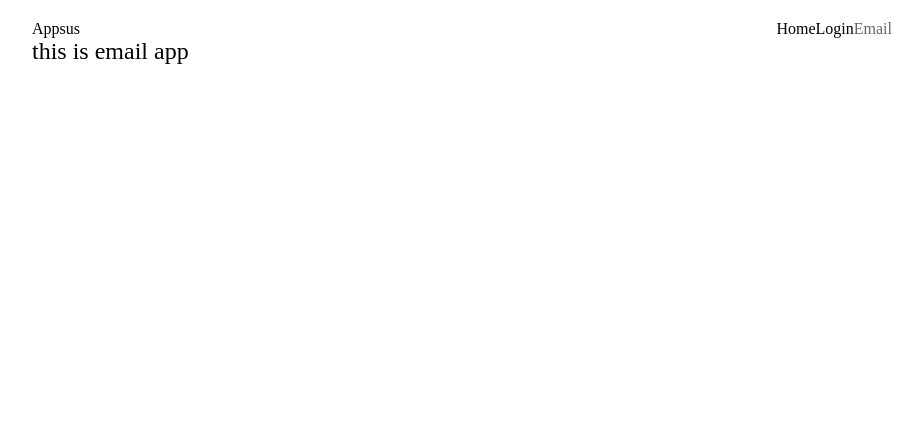
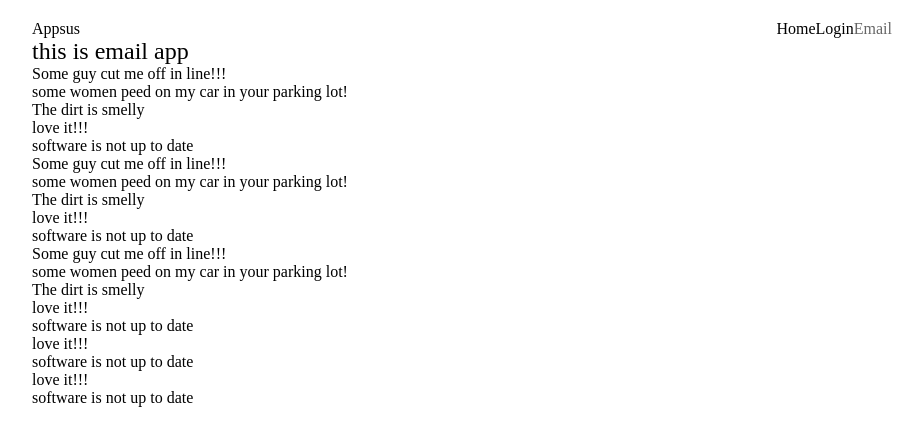
Before and after one commit to KaiNagar/AppsusReact, a React (Create React App) app: page /#/email in a window 1280 px wide. Shown: the top 446 px of the page, without its empty margins (178-1101 px from the left). Built offline with nearby package versions, Linux system fonts and the light colour scheme.

Commit message:
fixed store connection to preview

```diff
--- a/src/cmps/email/EmailList.jsx
+++ b/src/cmps/email/EmailList.jsx
@@ -1,7 +1,6 @@
 import { EmailPreview } from "./EmailPreview"
 
-export const EmailList = (emails) => {
-    console.log(emails);
+export const EmailList = ({emails}) => {
   return (
     <section className='email-list'>
       {emails.map((email) => (
--- a/src/cmps/email/EmailPreview.jsx
+++ b/src/cmps/email/EmailPreview.jsx
@@ -1,7 +1,7 @@
-export const EmailPreview = (email)=>{
+export const EmailPreview = ({email})=>{
     return (
         <section className="email-preview">
-            <h1>This is email preview</h1>
+            <h1>{email.subject}</h1>
         </section>
     )
 }
--- a/src/views/email/EmailApp.jsx
+++ b/src/views/email/EmailApp.jsx
@@ -4,23 +4,17 @@ import { EmailList } from '../../cmps/email/EmailList'
 import { loadEmails } from '../../store/actions/emailActions'
 
 export const _EmailApp = (props) => {
-  const [emails, setEmails] = useState([])
   useEffect( () => {
-    async function loadEmailsToStore(){
-        console.log('first');
-        await props.loadEmails()
-        setEmails(props.emails)
-        console.log(props);
-    }
-    loadEmailsToStore()
+    props.loadEmails()
   }, [])
 
 
-
+const {emails} = props
+if(!emails) return <div>Loading...</div>
   return (
     <section className='email-app'>
       <h1>this is email app</h1>
-      {/* <EmailList emails={emails} /> */}
+      <EmailList emails={emails} />
     </section>
   )
 }
```
